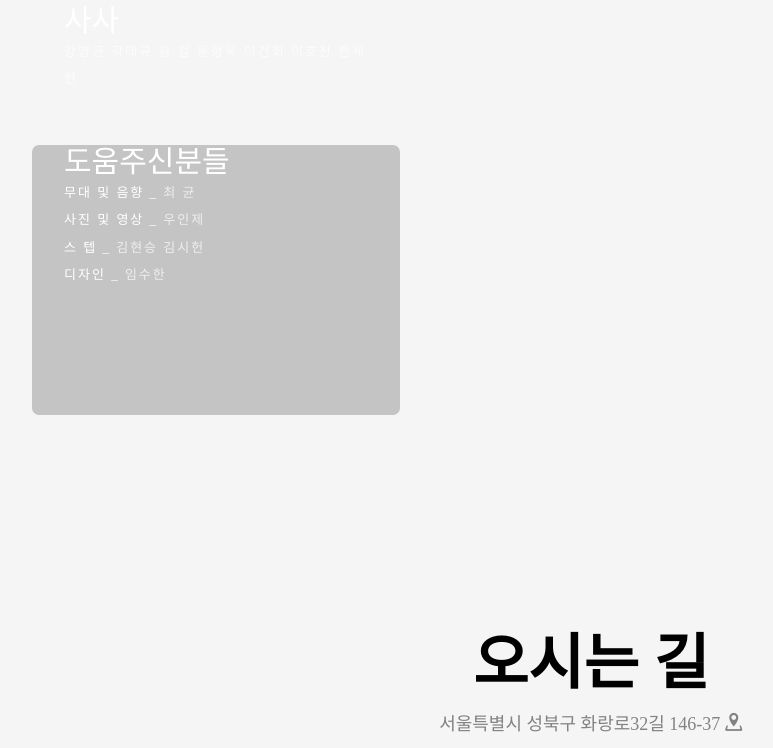
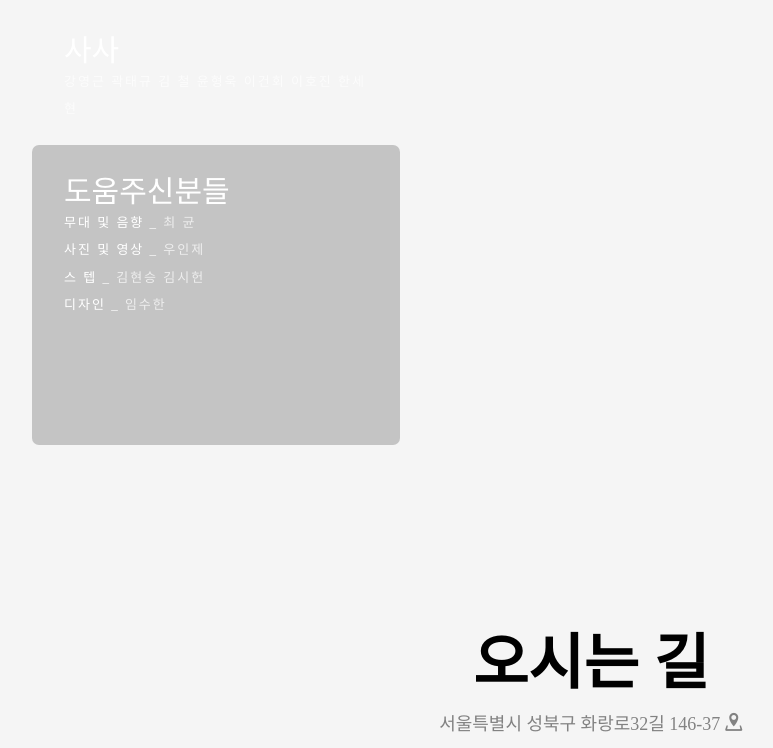
Before and after one commit to ggobugi77/ggobugi77.github.io, a plain HTML site: page index.html in a window 1280 px wide. Shown: the part 3898-4646 px from the top of the page, without its empty margins (49-822 px from the left). Drawn offline with nearby package versions, Linux system fonts and the light colour scheme; files whose address does not match are found by name; a web font is replaced by a local one.

Commit message:
sasa padding

```diff
--- a/css/style.css
+++ b/css/style.css
@@ -692,7 +692,7 @@
   }
 }
 #fh5co-gallery-list li a {
-  min-height: 270px;
+  min-height: 300px;
   padding: 2em;
   position: relative;
   width: 100%;
```
Also changed, not shown: 1 other file.
